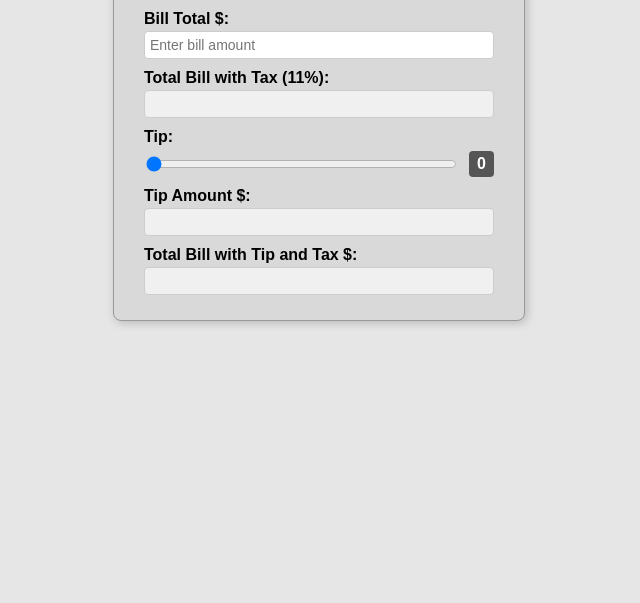
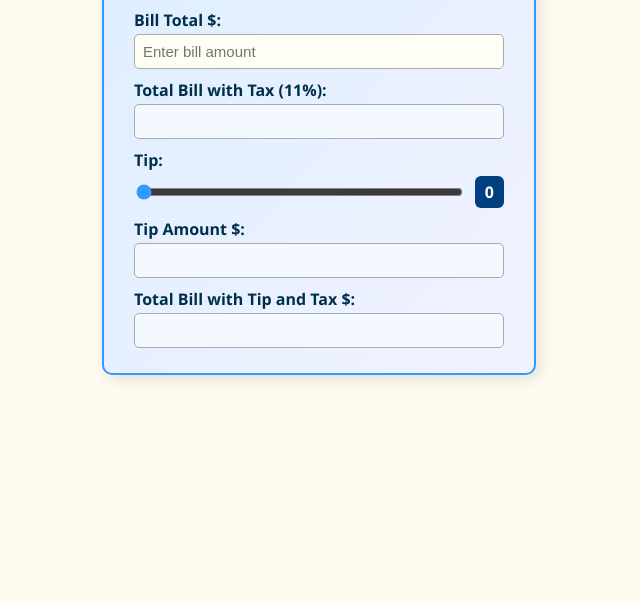
Before and after one commit to AbelCastilla-04/ITMD441-Lab5, a plain HTML site: page index.html in a window 1280 px wide. Shown: the part 197-800 px from the top of the page, without its empty margins (321-961 px from the left). Drawn offline with Linux system fonts and the light colour scheme.

Commit message:
Update style.css

```diff
--- a/style.css
+++ b/style.css
@@ -1,23 +1,29 @@
 body {
-  font-family: Arial, sans-serif;
-  background-color: #e6e6e6;
+  font-family: 'Segoe UI', Tahoma, Geneva, Verdana, sans-serif;
+  background-color: #fffaf0;
   display: flex;
   justify-content: center;
   padding-top: 50px;
 }
 
 .calculator-box {
-  background-color: #d9d9d9;
+  background: linear-gradient(to bottom right, #dceeff, #f2f2ff);
   padding: 25px 30px;
-  border: 1px solid #999;
-  border-radius: 8px;
-  width: 350px;
-  box-shadow: 2px 2px 10px rgba(0, 0, 0, 0.2);
+  border: 2px solid #3399ff;
+  border-radius: 10px;
+  width: 370px;
+  box-shadow: 4px 4px 14px rgba(0, 0, 0, 0.1);
 }
 
 h1 {
   margin-top: 5px;
   margin-bottom: 15px;
+  color: #003366;
+}
+
+h4 {
+  color: #002244;
+  margin-bottom: 10px;
 }
 
 form {
@@ -28,19 +34,27 @@ form {
 label {
   font-weight: bold;
   margin-top: 10px;
+  color: #002f4b;
 }
 
 input[type="text"] {
-  padding: 5px;
+  padding: 8px;
   margin-top: 3px;
-  font-size: 14px;
-  border: 1px solid #ccc;
-  border-radius: 4px;
+  font-size: 15px;
+  border: 1px solid #aaa;
+  border-radius: 5px;
+  background-color: #fffef5;
+  transition: border-color 0.3s ease;
+}
+
+input[type="text"]:focus {
+  outline: none;
+  border-color: #3399ff;
 }
 
 input[disabled] {
-  background-color: #f0f0f0;
-  color: #666;
+  background-color: #f4f9ff;
+  color: #003366;
   font-weight: bold;
 }
 
@@ -53,12 +67,18 @@ input[disabled] {
 
 #tipRange {
   flex-grow: 1;
+  accent-color: #3399ff;
 }
 
 #tipPercent {
   font-weight: bold;
-  background-color: #555;
+  background-color: #004080;
   color: #fff;
-  padding: 4px 8px;
-  border-radius: 4px;
+  padding: 5px 10px;
+  border-radius: 6px;
 }
+
+input[type="text"]:not([disabled]):hover {
+  background-color: #fff8ec;
+  border-color: #66b3ff;
+}
```
